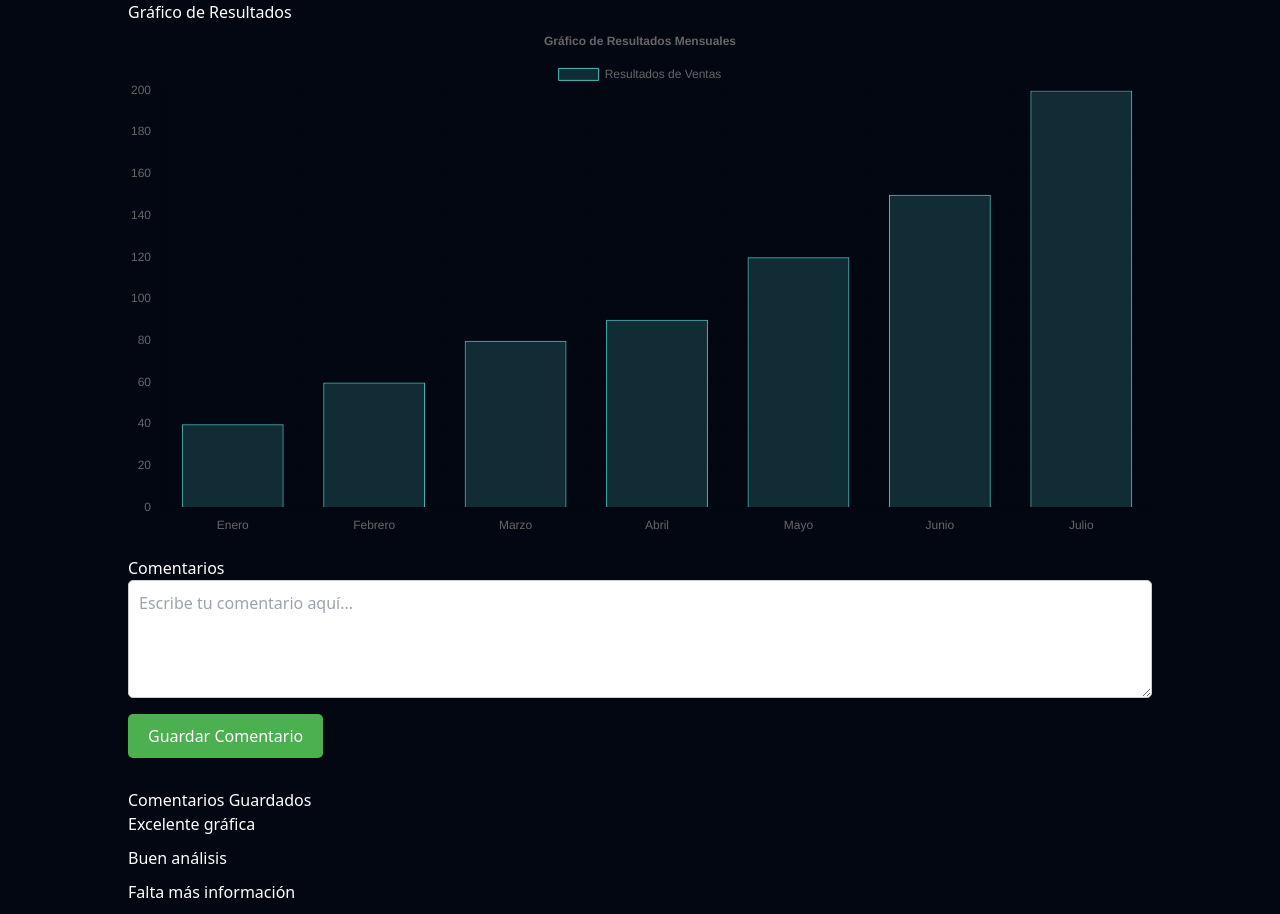
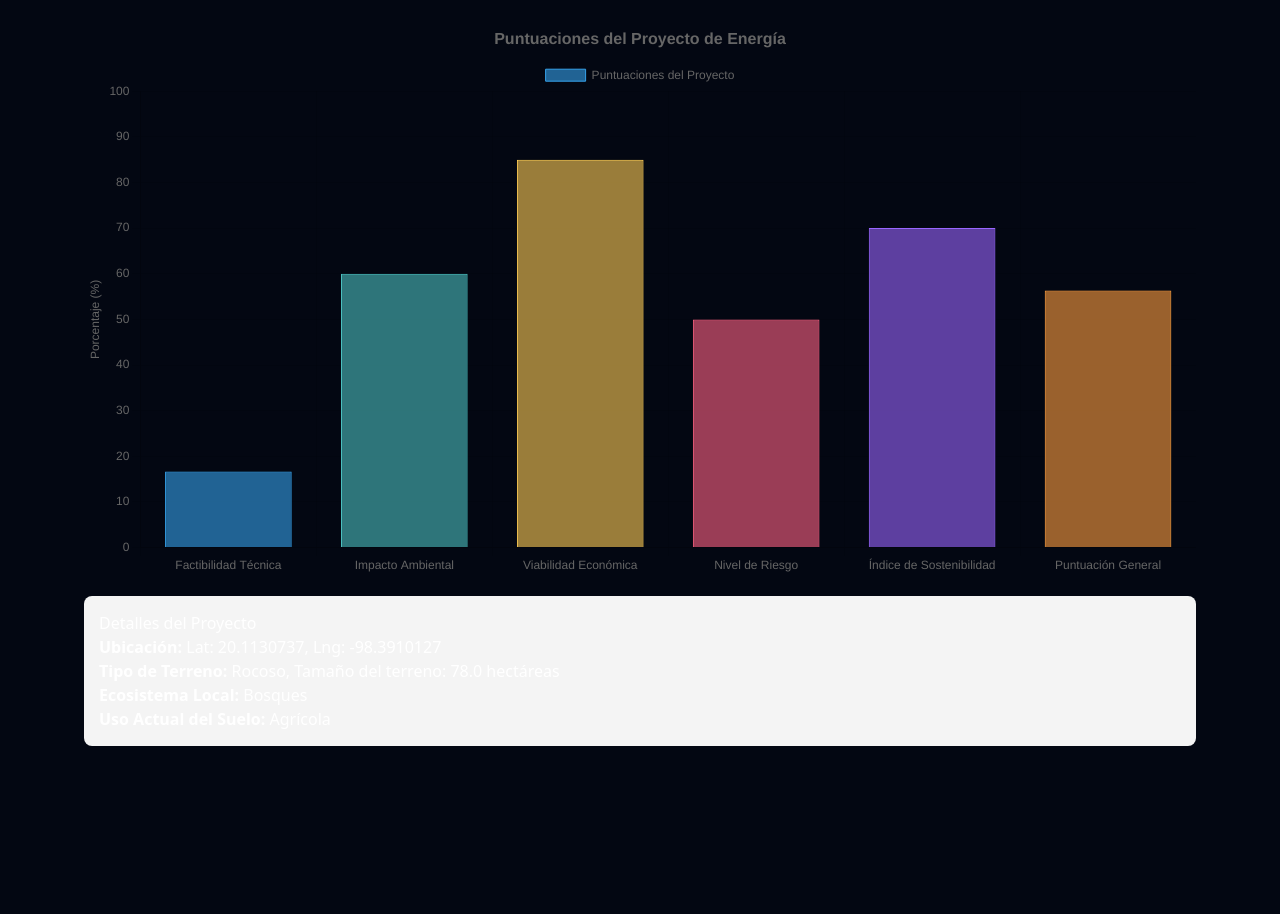
Before and after one commit to JesusBHZ/neovita, a Next.js app: page /resultados/1 in a window 1280 px wide. After the commit the page ends 800 px from the top, so only its background shows below. Built offline with nearby package versions, Linux system fonts and the light colour scheme.

Commit message:
firebase

```diff
--- a/app/resultados/[id]/page.jsx
+++ b/app/resultados/[id]/page.jsx
@@ -1,6 +1,5 @@
-"use client"; // Directiva que indica que este componente es un componente de cliente
-
-import { useEffect, useState } from "react";
+"use client"
+import React, { useEffect, useState } from "react";
 import { Bar } from "react-chartjs-2";
 import {
   Chart as ChartJS,
@@ -12,138 +11,221 @@ import {
   Legend,
 } from "chart.js";
 
-// Registrar Chart.js solo en el cliente
-const ResultadosPage = () => {
-  const [data, setData] = useState(null); // Cambiar el estado inicial a null
-  const [comment, setComment] = useState(""); // Estado para los comentarios
-  const [commentsList, setCommentsList] = useState(["Excelente gráfica", "Buen análisis", "Falta más información"]); // Lista inicial con datos falsos
+const ProjectScoresChart = () => {
+  const [projectData, setProjectData] = useState(null);
+  const [error, setError] = useState(null);
 
   useEffect(() => {
     if (typeof window !== "undefined") {
-      console.log("useEffect ejecutado");
-
-      // Registrar los componentes de Chart.js
+      // Register Chart.js components
       ChartJS.register(
-        CategoryScale, // Escala de categorías para el eje X
-        LinearScale, // Escala lineal para el eje Y
-        BarElement, // Elemento para las barras
-        Title, // Título del gráfico
-        Tooltip, // Tooltip
-        Legend // Leyenda
+        CategoryScale,
+        LinearScale,
+        BarElement,
+        Title,
+        Tooltip,
+        Legend
       );
 
-      // Obtener los datos del gráfico
-      const chartData = {
-        labels: [
-          "Enero",
-          "Febrero",
-          "Marzo",
-          "Abril",
-          "Mayo",
-          "Junio",
-          "Julio",
-        ], // Eje X
-        datasets: [
-          {
-            label: "Resultados de Ventas", // Título de las barras
-            data: [40, 60, 80, 90, 120, 150, 200], // Datos de las barras
-            backgroundColor: "rgba(75, 192, 192, 0.2)",
-            borderColor: "rgba(75, 192, 192, 1)",
-            borderWidth: 1,
+      // Example of a stored response (replace with actual localStorage call)
+      const storedResponse = {
+        "proyecto": {
+          "tipo_energia": "Desconocido",
+          "descripcion": "Desconocido",
+          "ubicacion": "Lat: 20.1130737, Lng: -98.3910127",
+          "tipo_terreno": "Rocoso, Tamaño del terreno: 78.0 hectáreas",
+          "tamano_terreno": 78.0,
+          "suministro_energia_actual": "67",
+          "acceso_red_electrica": false,
+          "distancia_red_electrica": 67.0,
+          "ecosistema_local": "Bosques",
+          "uso_actual_suelo": "Agrícola",
+          "consumo_energetico_actual": 67.0,
+          "usuario_final": "Comunidad"
+        },
+        "factibilidad_preliminar": {
+          "checks": {
+            "distancia_red_aceptable": true,
+            "tamaño_terreno_adecuado": false,
+            "consumo_energetico_adecuado": false
           },
-        ],
+          "preliminary_feasible": false
+        },
+        "analisis_tecnico": "Análisis técnico no disponible",
+        "impacto_ambiental": "Impacto ambiental no disponible",
+        "analisis_economico": "Análisis económico no disponible",
+        "factibilidad_detallada": "Factibilidad no disponible",
+        "riesgos": "Riesgos no evaluados",
+        "recomendaciones": "Recomendaciones pendientes",
+        "project_scores": {
+          "technical_feasibility": 16.7,
+          "environmental_impact": 60,
+          "economic_viability": 85,
+          "risk_level": 50.0,
+          "sustainability_index": 70,
+          "overall_score": 56.339999999999996
+        }
       };
 
-      console.log("Datos del gráfico:", chartData);
-      setData(chartData); // Establecer los datos para el gráfico
+      const dataMOre = {
+        "proyecto": {
+            "tipo_energia": "Desconocido",
+            "descripcion": "Desconocido",
+            "ubicacion": "Lat: 20.1130737, Lng: -98.3910127",
+            "tipo_terreno": "Rocoso, Tamaño del terreno: 78.0 hectáreas",
+            "tamano_terreno": 78.0,
+            "suministro_energia_actual": "67",
+            "acceso_red_electrica": false,
+            "distancia_red_electrica": 67.0,
+            "ecosistema_local": "Bosques",
+            "uso_actual_suelo": "Agrícola",
+            "consumo_energetico_actual": 67.0,
+            "usuario_final": "Comunidad"
+        },
+        "factibilidad_preliminar": {
+            "checks": {
+                "distancia_red_aceptable": true,
+                "tamaño_terreno_adecuado": false,
+                "consumo_energetico_adecuado": false
+            },
+            "preliminary_feasible": false
+        },
+        "analisis_tecnico": "**\n\n* **Tipo de energía**: El proyecto se basa en la energía solar, lo que es una excelente opción para la zona rural considerando la abundante luz solar disponible.\n* **Descripción del proyecto**: El proyecto implica la instalación de un sistema de energía solar con capacidad instalada de 491.73 MW y promedio de producción de energía de 252813.68 MWh. Esto equivale a una generación de energía aproximadamente el 37% del consumo actual.\n* **Ubicación**: La ubicación es ideal para la energía solar, ya que se encuentra en una zona con abundante luz solar. La latitud (20.1130737) y longitud (-98.3910127) son favorables para la captura de radianzas solares.\n* **Tipo de terreno**: El terreno rocoso puede presentar desafíos en términos de instalación y mantenimiento del sistema solar, pero se pueden tomar medidas para adaptar el proyecto a las características del terreno.\n\n**SECCIÓN 2:",
+        "impacto_ambiental": "**\n\n* **Descripción del impacto**: El proyecto puede tener un impacto positivo en la conservación del ecosistema local, ya que la energía solar es una fuente de energía limpia y renovable. La instalación de sistemas de almacenamiento de energía también puede ayudar a reducir la dependencia de las fuentes de energía no renovables.\n* **Impacto en el ecosistema**: El proyecto puede tener un impacto limitado en el ecosistema local, ya que se trata de una zona boscosa y no se espera que se afecte significativamente la biodiversidad del área.\n\n**SECCIÓN 3:",
+        "analisis_economico": "**\n\n* **Análisis financiero**: El costo inicial del proyecto es significativo, con un promedio de inversión inicial de USD $256192797.10 y una capacidad instalada de 491.73 MW. Sin embargo, la producción de energía a largo plazo puede ser más económica que la generación de energía tradicional.\n* **Rentabilidad**: La rentabilidad del proyecto depende de los precios de la electricidad en el mercado y las tarifas de transporte de energía. Es importante considerar que la energía solar es una fuente de energía costosa, pero también es una fuente de energía limpia y renovable.\n\n**SECCIÓN 4:",
+        "factibilidad_detallada": "**\n\n* **Viabilidad**: La viabilidad del proyecto depende de varios factores, incluyendo la disponibilidad de recursos financieros, el acceso a la red eléctrica y las regulaciones ambientales. Es importante considerar que el proyecto puede ser viable si se puede obtener financiamiento adecuado y cumplir con las regulaciones locales.\n\n**SECCIÓN 5:",
+        "riesgos": "**\n\n* **Identificación de riesgos**: Los principales riesgos para este proyecto son:\n + Desviaciones en la producción de energía debido a factores climáticos.\n + Problemas técnicos en el sistema solar o los componentes del proyecto.\n + Cambios en las regulaciones ambientales o de energía.\n* **Mitigación de riesgos**: La mitigación de estos riesgos puede ser lograda mediante:\n + El uso de tecnología avanzada y sistemas de almacenamiento de energía para reducir la dependencia de factores climáticos.\n + La implementación de protocolos de mantenimiento regular para minimizar problemas técnicos.\n + La participación en programas de educación y capacitación para garantizar que las partes interesadas estén informadas sobre los riesgos y cómo abordarlos.\n\n**",
+        "recomendaciones": "**\n\n* Se recomienda seguir con el proyecto de energía solar, considerando las ventajas de la tecnología y su impacto positivo en la conservación del ecosistema local.\n* Es importante considerar las siguientes recomendaciones:\n + Realizar un análisis detallado de los costos y beneficios del proyecto para asegurarse de que sea rentable a largo plazo.\n + Implementar protocolos de mantenimiento regular y monitoreo de la producción de energía para minimizar problemas técnicos.\n + Participar en programas de educación y capacitación para garantizar que las partes interesadas estén informadas sobre los riesgos y cómo abordarlos."
     }
-  }, []); // Solo se ejecuta una vez cuando el componente se monta
+      console.log("Raw localStorage response:", storedResponse);
 
-  // Función para manejar el cambio de comentarios
-  const handleCommentChange = (event) => {
-    setComment(event.target.value);
+      if (storedResponse) {
+        let finalData = storedResponse; // No need for JSON.parse on an already object
+
+        console.log("Final parsed data:", finalData);
+
+        // Validate project scores
+        if (!finalData.project_scores) {
+          setError("No project scores found in the data");
+          return;
+        }
+
+        setProjectData(finalData);
+      } else {
+        setError("No response found in localStorage");
+      }
+    }
+  }, []);
+
+  // Error handling
+  if (error) {
+    return (
+      <div style={{
+        color: 'red',
+        padding: '20px',
+        border: '1px solid red',
+        borderRadius: '5px'
+      }}>
+        <h2>Error Loading Project Data</h2>
+        <p>{error}</p>
+        <p>Please ensure the data is correctly stored in localStorage.</p>
+      </div>
+    );
+  }
+
+  // If no data is available, show loading
+  if (!projectData) return <p>Cargando datos del proyecto...</p>;
+
+  // Safety check for project_scores
+  const projectScores = projectData.project_scores || {};
+
+  // Prepare chart data
+  const chartData = {
+    labels: [
+      "Factibilidad Técnica",
+      "Impacto Ambiental",
+      "Viabilidad Económica",
+      "Nivel de Riesgo",
+      "Índice de Sostenibilidad",
+      "Puntuación General"
+    ],
+    datasets: [
+      {
+        label: "Puntuaciones del Proyecto",
+        data: [
+          projectScores.technical_feasibility || 0,
+          projectScores.environmental_impact || 0,
+          projectScores.economic_viability || 0,
+          projectScores.risk_level || 0,
+          projectScores.sustainability_index || 0,
+          projectScores.overall_score || 0
+        ],
+        backgroundColor: [
+          'rgba(54, 162, 235, 0.6)',
+          'rgba(75, 192, 192, 0.6)',
+          'rgba(255, 206, 86, 0.6)',
+          'rgba(255, 99, 132, 0.6)',
+          'rgba(153, 102, 255, 0.6)',
+          'rgba(255, 159, 64, 0.6)'
+        ],
+        borderColor: [
+          'rgba(54, 162, 235, 1)',
+          'rgba(75, 192, 192, 1)',
+          'rgba(255, 206, 86, 1)',
+          'rgba(255, 99, 132, 1)',
+          'rgba(153, 102, 255, 1)',
+          'rgba(255, 159, 64, 1)'
+        ],
+        borderWidth: 1
+      }
+    ]
   };
 
-  // Función para guardar el comentario
-  const handleSaveComment = () => {
-    if (comment.trim() !== "") {
-      setCommentsList([...commentsList, comment]); // Agregar el nuevo comentario a la lista
-      setComment(""); // Limpiar el campo de comentario
-    }
-  };
-
-  // Opciones del gráfico
+  // Chart options
   const options = {
     responsive: true,
     plugins: {
       title: {
         display: true,
-        text: "Gráfico de Resultados Mensuales", // Título del gráfico
+        text: "Puntuaciones del Proyecto de Energía",
+        font: {
+          size: 16
+        }
       },
+      tooltip: {
+        callbacks: {
+          label: function (context) {
+            return `${context.label}: ${context.formattedValue}%`;
+          }
+        }
+      }
     },
     scales: {
       y: {
-        beginAtZero: true, // Eje Y comienza en 0
-      },
-    },
+        beginAtZero: true,
+        max: 100,
+        title: {
+          display: true,
+          text: 'Porcentaje (%)'
+        }
+      }
+    }
   };
 
-  // Verificar que los datos estén disponibles antes de renderizar
-  if (!data) return <p>Cargando gráfico...</p>; // Mostrar mensaje de carga mientras no hay datos
+  return (
+    <div style={{ width: "90%", margin: "0 auto", padding: "20px" }}>
+      <Bar data={chartData} options={options} />
 
-  return (
-    <div style={{ width: "80%", margin: "0 auto" }}>
-      <h1>Gráfico de Resultados</h1>
-      <Bar data={data} options={options} /> {/* Renderizar el gráfico */}
-      {/* Sección de Comentarios */}
-      <div style={{ marginTop: "20px" }}>
-        <h2>Comentarios</h2>
-        <textarea
-          value={comment}
-          onChange={handleCommentChange}
-          placeholder="Escribe tu comentario aquí..."
-          rows="4"
-          style={{
-            width: "100%",
-            padding: "10px",
-            border: "1px solid #ccc",
-            borderRadius: "5px",
-            marginBottom: "10px",
-            color: "#4CAF50", // Cambiar el color del texto
-          }}
-        ></textarea>
-        <br />
-        <button
-          onClick={handleSaveComment}
-          style={{
-            padding: "10px 20px",
-            backgroundColor: "#4CAF50",
-            color: "#fff",
-            border: "none",
-            borderRadius: "5px",
-            cursor: "pointer",
-          }}
-        >
-          Guardar Comentario
-        </button>
-      </div>
-      {/* Lista de comentarios guardados */}
-      <div style={{ marginTop: "30px" }}>
-        <h3>Comentarios Guardados</h3>
-        <ul>
-          {Array.isArray(commentsList) && commentsList.length > 0 ? (
-            commentsList.map((comment, index) => (
-              <li key={index} style={{ marginBottom: "10px" }}>
-                <p>{comment}</p>
-              </li>
-            ))
-          ) : (
-            <p>No hay comentarios guardados.</p>
-          )}
-        </ul>
+      {/* Additional Project Details */}
+      <div style={{ marginTop: "20px", padding: "15px", backgroundColor: "#f4f4f4", borderRadius: "8px" }}>
+        <h3>Detalles del Proyecto</h3>
+        <p><strong>Ubicación:</strong> {projectData.proyecto?.ubicacion || 'No disponible'}</p>
+        <p><strong>Tipo de Terreno:</strong> {projectData.proyecto?.tipo_terreno || 'No disponible'}</p>
+        <p><strong>Ecosistema Local:</strong> {projectData.proyecto?.ecosistema_local || 'No disponible'}</p>
+        <p><strong>Uso Actual del Suelo:</strong> {projectData.proyecto?.uso_actual_suelo || 'No disponible'}</p>
       </div>
     </div>
   );
 };
 
-export default ResultadosPage;
+export default ProjectScoresChart;
```
Also changed, not shown: app/proyecto/page.jsx (+97 -25 lines).
